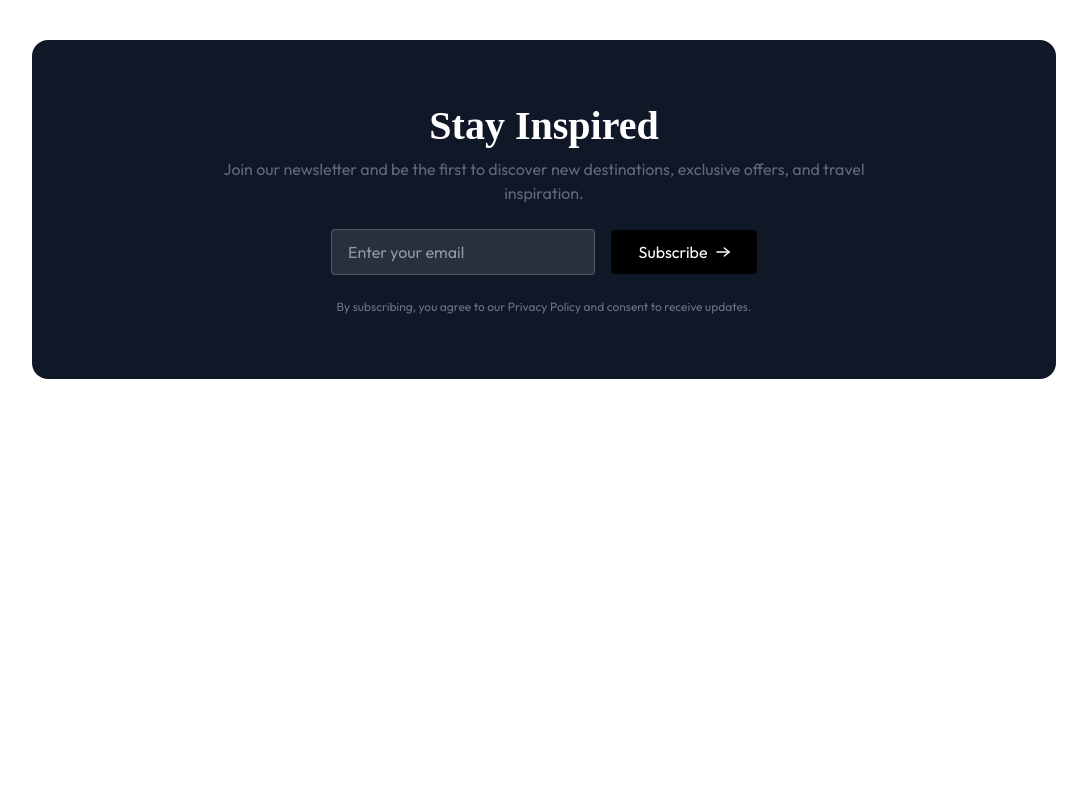
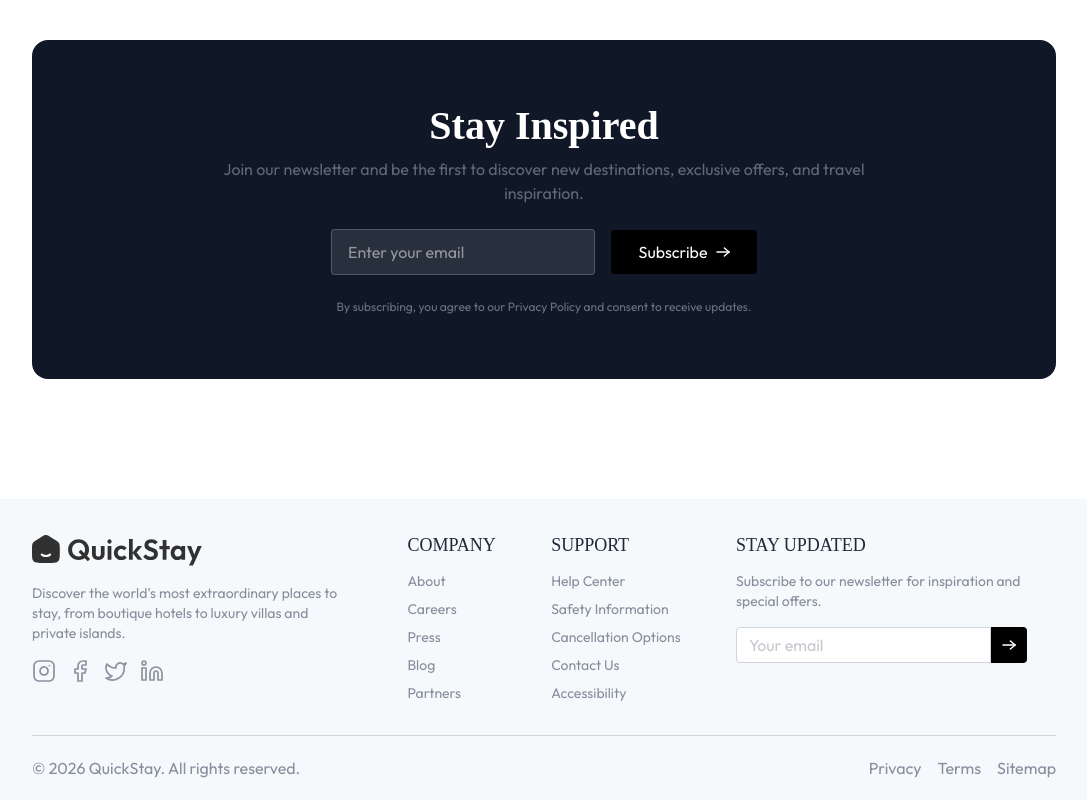
Before and after one commit to babyprogrammer1/hotelbooking, a React (Vite) app in the folder client/: page / in a window 1280 px wide. Shown: the part 3529-4329 px from the top of the page, without its empty margins (96-1183 px from the left). Before the commit the page ends 4028 px from the top, so only its background shows below. Built offline with nearby package versions, Linux system fonts and the light colour scheme; no server answers; a web font is replaced by a local one.

Commit message:
feat: update App component layout and fix owner path check

```diff
--- a/client/src/App.jsx
+++ b/client/src/App.jsx
@@ -2,16 +2,20 @@ import React from 'react'
 import Navbar from './components/Navbar'
 import { Route, Routes, useLocation } from 'react-router-dom'
 import Home from './pages/Home'
+import Footer from './components/Footer'
 
 const App = () => {
 
-  const isOwnerPath = useLocation().pathname.startsWith('/owner');
+  const isOwnerPath = useLocation().pathname.includes('owner');
   return (
     <div>
       {!isOwnerPath && <Navbar />}
+      <div className='min-h-[70vh]'>
       <Routes>
         <Route path='/' element={<Home />} />
       </Routes>
+      </div>
+      <Footer />
     </div>
   )
 }
```
